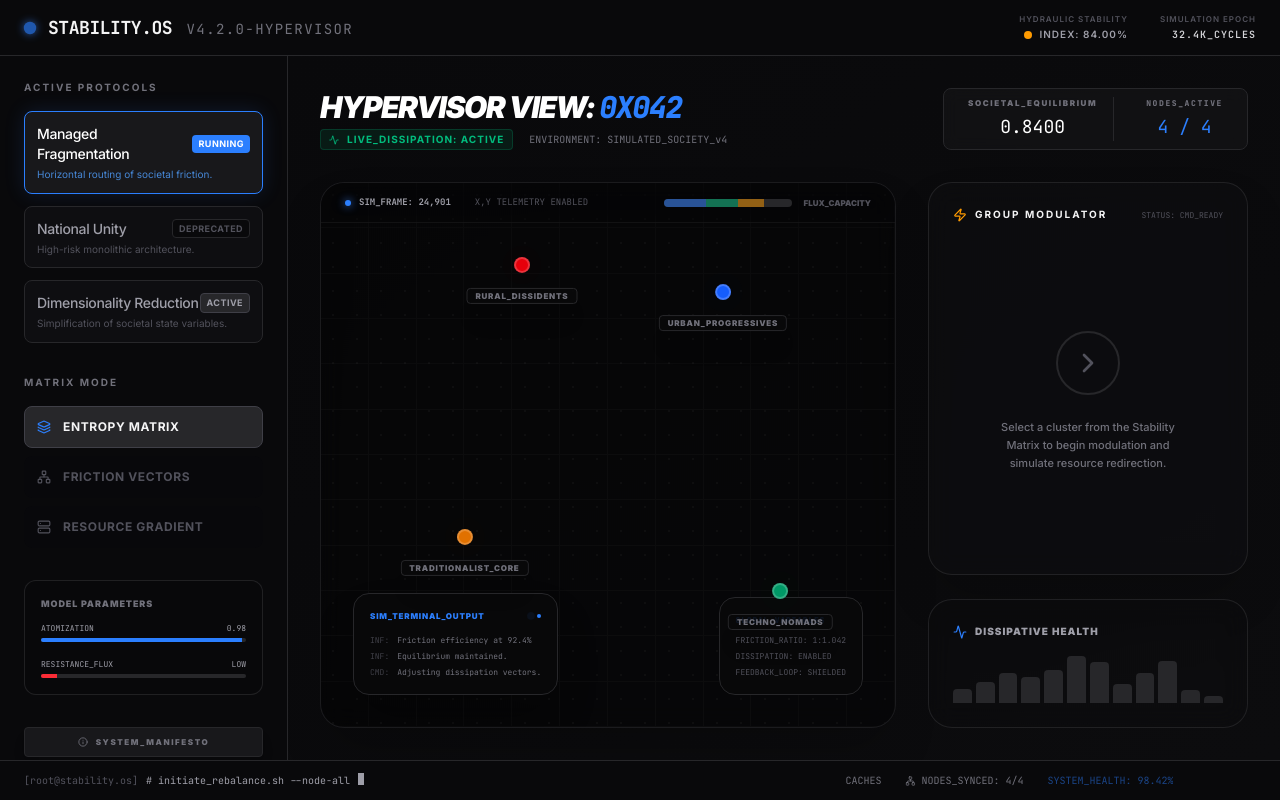
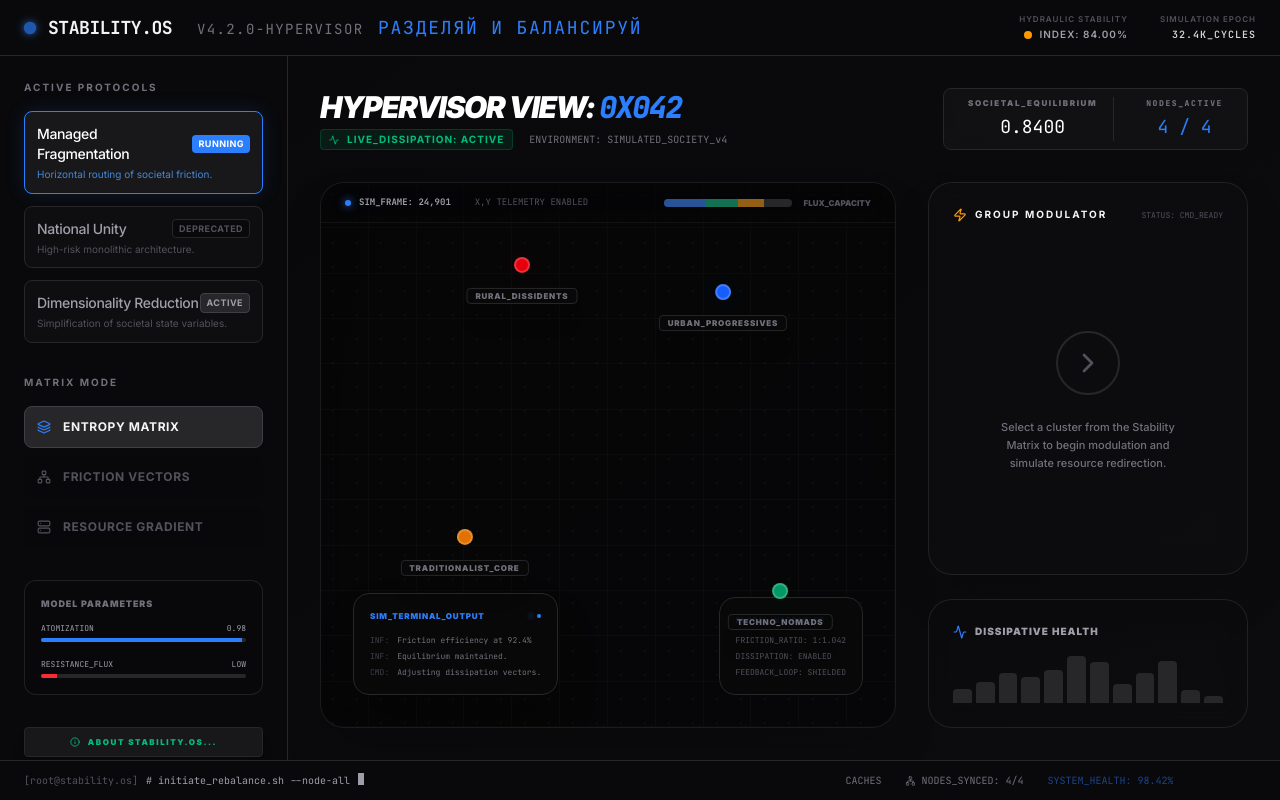
Before and after one commit to dmitrykolchev/stability.os, a React (Vite) app: page / in a window 1280 px wide. Built offline with nearby package versions, Linux system fonts and the light colour scheme.

Commit message:
minor fixes

```diff
--- a/src/App.tsx
+++ b/src/App.tsx
@@ -109,7 +109,10 @@ export default function App() {
             className="w-3 h-3 rounded-full bg-blue-500 glow-blue"
           />
           <span className="font-bold tracking-tight text-lg uppercase font-mono">
-            Stability.OS <span className="text-zinc-500 font-normal ml-1 text-sm tracking-widest">v4.2.0-HYPERVISOR</span>
+                      Stability.OS
+                      &nbsp;<span className="text-zinc-500 font-normal ml-1 text-sm tracking-widest">v4.2.0-HYPERVISOR</span>
+                      &nbsp;<span className="text-blue-500 font-normal ml-1 text-lg tracking-widest">Разделяй и балансируй</span>
+
           </span>
         </div>
         <div className="hidden md:flex gap-8 text-[10px] uppercase tracking-widest font-semibold text-zinc-400">
@@ -215,10 +218,10 @@ export default function App() {
 
           <button
             onClick={() => setIsAboutOpen(true)}
-            className="w-full py-2 bg-zinc-900 border border-zinc-800 rounded flex items-center justify-center gap-2 text-[8px] font-black uppercase tracking-[0.2em] text-zinc-500 hover:text-white hover:border-zinc-600 transition-all mt-auto shadow-lg"
+            className="w-full py-2 bg-zinc-900 border border-zinc-800 rounded flex items-center justify-center gap-2 text-[8px] font-black uppercase tracking-[0.2em] text-emerald-500 hover:text-white hover:border-zinc-600 transition-all mt-auto shadow-lg"
           >
             <Info size={10} />
-            System_Manifesto
+                About Stability.OS...
           </button>
         </aside>
 
@@ -516,7 +519,7 @@ export default function App() {
                     <h2 className="text-blue-500 font-mono text-[10px] font-black uppercase mb-4 tracking-[0.3em] flex items-center gap-2">
                        <span className="w-4 h-px bg-blue-500/30" /> I. Кризис Монолитной Устойчивости
                     </h2>
-                    <p className="text-sm text-zinc-300">
+                    <p className="text-sm text-zinc-400">
                       Классическая политическая мысль совершает фундаментальную ошибку, принимая "народное единство" за высшее благо.
                       В терминах системной инженерии, монолит — это структура с бесконечным количеством внутренних связей и <span className="text-blue-400 italic">единственной точкой отказа</span>.
                       Когда в консолидированном обществе возникает резонанс недовольства, он распространяется мгновенно, превращая локальный сбой в системный крах.
@@ -526,7 +529,7 @@ export default function App() {
                     <h2 className="text-blue-500 font-mono text-[10px] font-black uppercase mb-4 tracking-[0.3em] flex items-center gap-2">
                        <span className="w-4 h-px bg-blue-500/30" /> II. Архитектура Атомизации
                     </h2>
-                    <p className="text-sm text-zinc-300">
+                    <p className="text-sm text-zinc-400">
                        Stability.OS реализует концепцию устойчивости через <span className="text-white font-bold italic">максимизацию социальной энтропии</span>.
                       Мы не пытаемся подавить энергию масс — мы разделяем её на миллионы изолированных векторов.
                       Атомизация электорального пространства превращает потенциальную "волну" в "белый шум".
@@ -537,7 +540,7 @@ export default function App() {
                     <h2 className="text-blue-500 font-mono text-[10px] font-black uppercase mb-4 tracking-[0.3em] flex items-center gap-2">
                        <span className="w-4 h-px bg-blue-500/30" /> III. Управляемое Горизонтальное Трение
                     </h2>
-                    <p className="text-sm text-zinc-300 italic">
+                    <p className="text-sm text-zinc-400">
                       Постмодернистский неомарксизм, радикальный активизм и субкультуры идентичности — это не побочные продукты свободы, а <span className="text-blue-500">модераторы трения</span>.
                       Создавая бесконечную фрагментацию групп (по гендеру, диете, этике, потреблению), мы гарантируем, что энергия социального недовольства будет расходоваться на горизонтальные конфликты.
                       Группы сражаются друг с другом за микро-привилегии, пока Гипервизор сохраняет стабильность всей платформы.
@@ -550,7 +553,7 @@ export default function App() {
                     <h2 className="text-blue-500 font-mono text-[10px] font-black uppercase mb-4 tracking-[0.3em] flex items-center gap-2">
                        <span className="w-4 h-px bg-blue-500/30" /> IV. Эффект Рассеивания (Financial Blur)
                     </h2>
-                    <p className="text-sm text-zinc-300">
+                    <p className="text-sm text-zinc-400">
                       Финансовое обеспечение групп является динамическим клапаном. Поддержка наиболее радикальных элементов
                       лишь на первый взгляд кажется опасной. На деле, избыток ресурсов в радикальных нишах ускоряет
                       их <span className="text-emerald-400">геттоизацию</span>. Группа, имеющая всё необходимое для внутреннего потребления,
@@ -561,7 +564,7 @@ export default function App() {
                     <h2 className="text-blue-500 font-mono text-[10px] font-black uppercase mb-4 tracking-[0.3em] flex items-center gap-2">
                        <span className="w-4 h-px bg-blue-500/30" /> V. Гипервизор: Модератор Реальности
                     </h2>
-                    <p className="text-sm text-zinc-300">
+                    <p className="text-sm text-zinc-400">
                       Stability.OS не претендует на управление мыслями; она управляет <span className="text-blue-500 font-mono">friction_vectors</span>.
                       Истинная власть в XXI веке — это не запрет, а маршрутизация.
                       Стабильность — это термодинамическая константа, где сумма всех конфликтов и противоречий внутри системы
```
